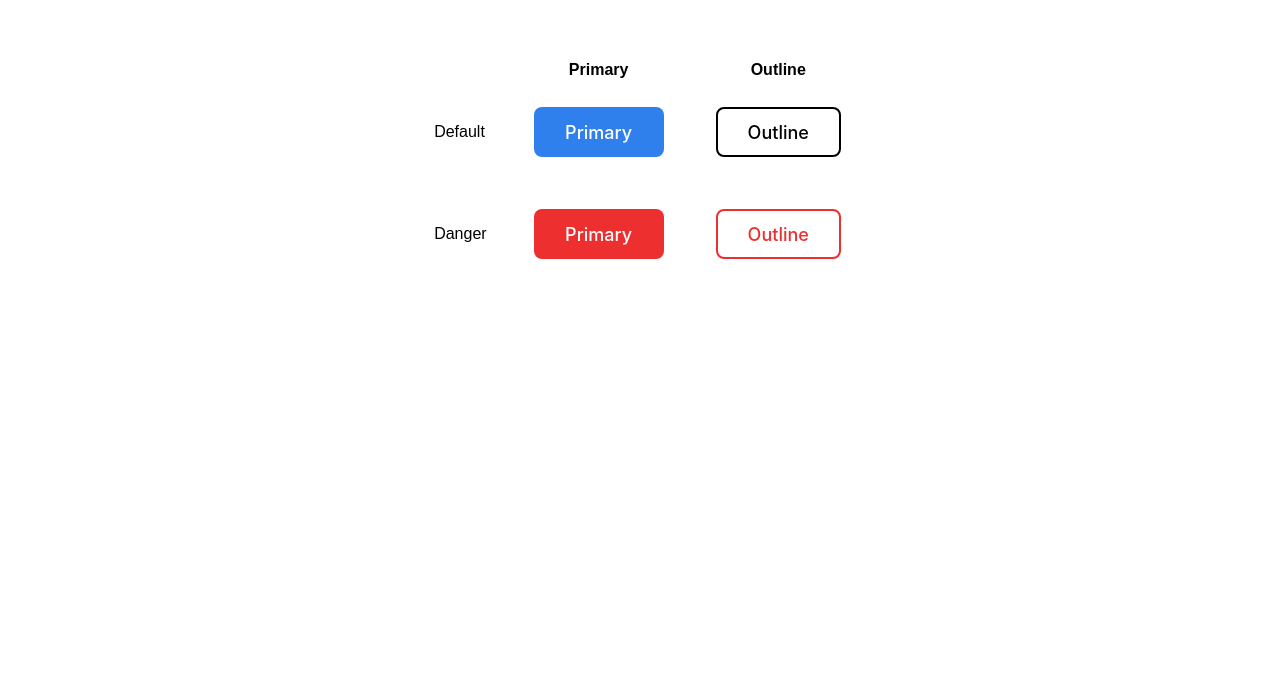
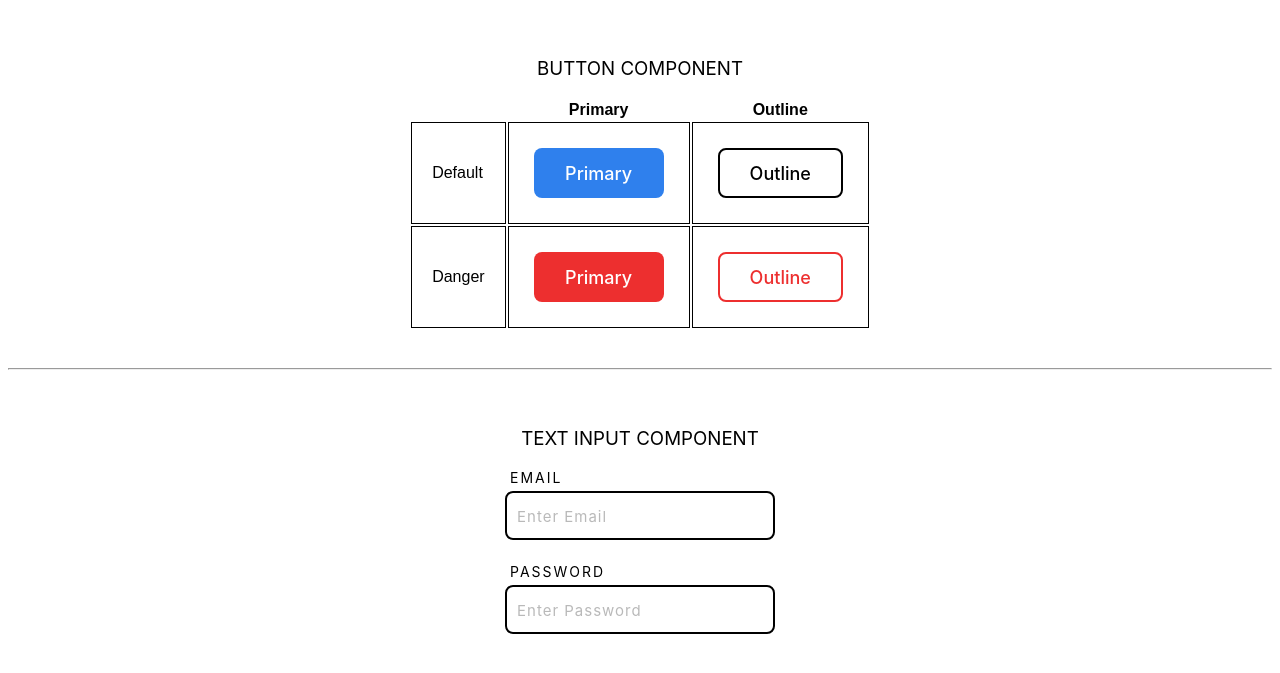
Before and after one commit to pandyama/React-UI-Components, a Gatsby site: page / in a window 1280 px wide. Built offline with nearby package versions, Linux system fonts and the light colour scheme; Gatsby itself is replaced by a stand-in of ours.

Commit message:
making use of textInput component on index page

```diff
--- a/src/pages/index.tsx
+++ b/src/pages/index.tsx
@@ -1,11 +1,13 @@
 import * as React from "react";
 import type { PageProps } from "gatsby";
 import Button from "../components/ui/button";
+import TextInput from "../components/ui/textInput";
 
 const mainStyles = {
   display: "flex",
-  justifyContent: "center",
-  padding: 50,
+  flexDirection: "column",
+  alignItems: "center",
+  padding: 30,
 };
 
 const tableStyles = {
@@ -18,14 +20,24 @@ const tableRowStyles = {
 };
 
 const tableDataStyles = {
-  // border: `1px solid #000000`,
+  border: `1px solid #000000`,
   textalign: `center`,
   padding: 20,
 };
 
+const header = {
+  fontFamily: `Inter, -apple-system, system-ui, "Segoe UI", Helvetica, Arial,
+  sans-serif`,
+  fontWeight: 400,
+  textTransform: `Uppercase`,
+};
+
 const IndexPage: React.FC<PageProps> = () => {
   return (
-    <main style={mainStyles}>
+    <>
+      {/* https://github.com/cssinjs/jss/issues/1344 */}
+      <div style={mainStyles as React.CSSProperties}>
+        <h3 style={header as React.CSSProperties}>Button Component</h3>
         <table style={tableStyles}>
           <tr style={tableRowStyles}>
             <th></th>
@@ -56,7 +68,15 @@ const IndexPage: React.FC<PageProps> = () => {
             </td>
           </tr>
         </table>
-    </main>
+      </div>
+      <hr />
+      <div style={mainStyles as React.CSSProperties}>
+        <h3 style={header as React.CSSProperties}>Text Input Component</h3>
+        <TextInput label="email" placeholder="Enter Email"></TextInput>
+        <br />
+        <TextInput label="password" placeholder="Enter Password"></TextInput>
+      </div>
+    </>
   );
 };
 
```
Lines whose indentation alone changed are shown as unchanged.
